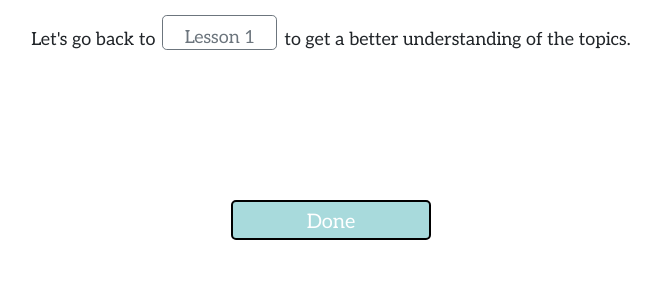
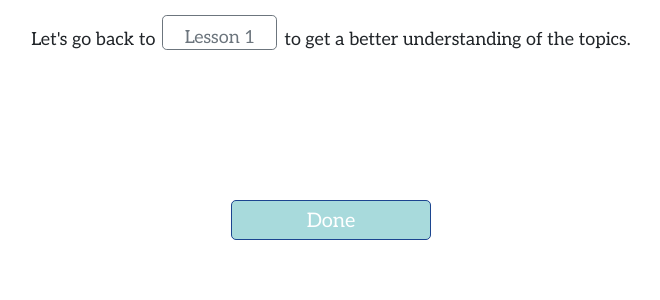
Before and after one commit to trishataparia/spring25-ui-final, a Flask app: page /finish in a window 1280 px wide. Shown: the part 427-727 px from the top of the page, without its empty margins (309-969 px from the left). Run offline with Flask 3, Linux system fonts and the light colour scheme; parts of the project's set-up code (start-up, migrations or seed data) failed here and were passed over; some libraries are stand-ins or nearby versions.

Commit message:
Update finish.html

```diff
--- a/templates/finish.html
+++ b/templates/finish.html
@@ -8,7 +8,7 @@
     .return-home-btn {
         display: inline-block;
         color: white;
-        border: 2px solid black;
+        border: 1px solid #1c4590;
         margin-top: 130px;
         width: 200px;
         height: 40px;
```
